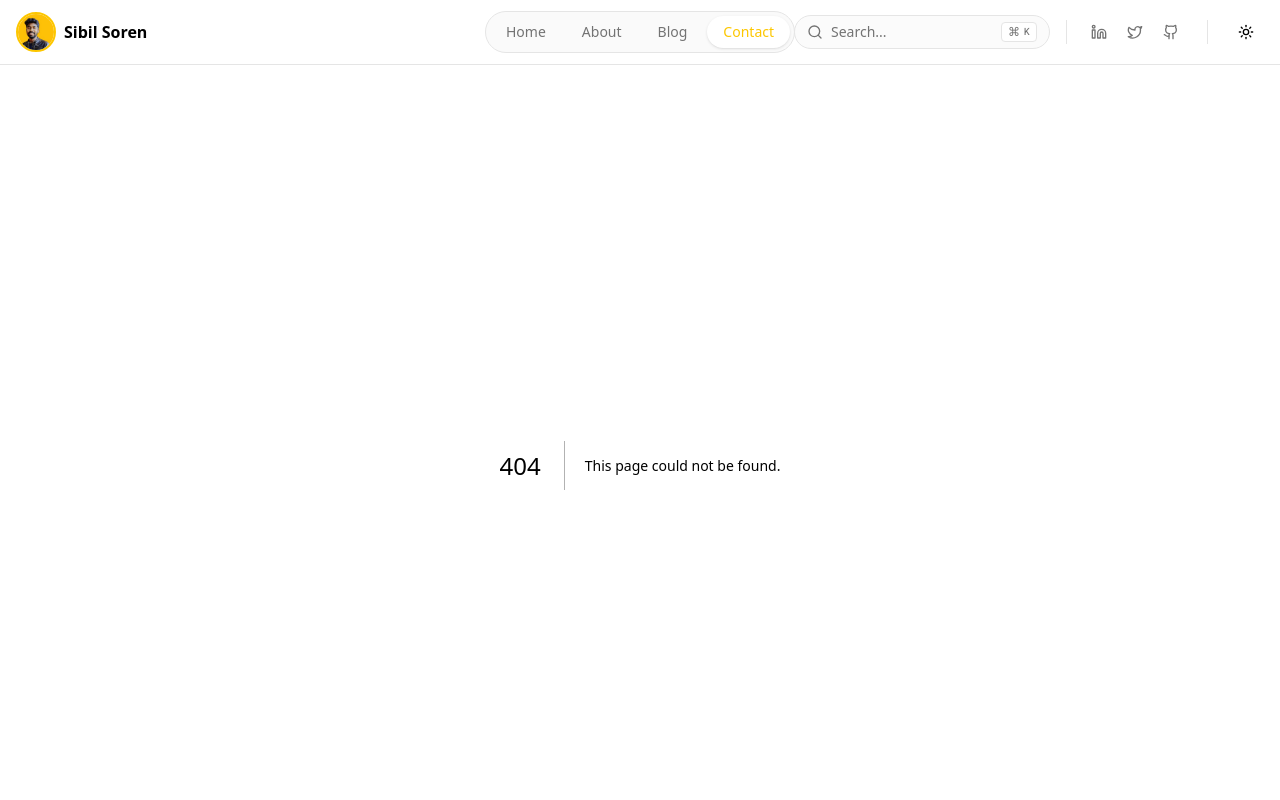
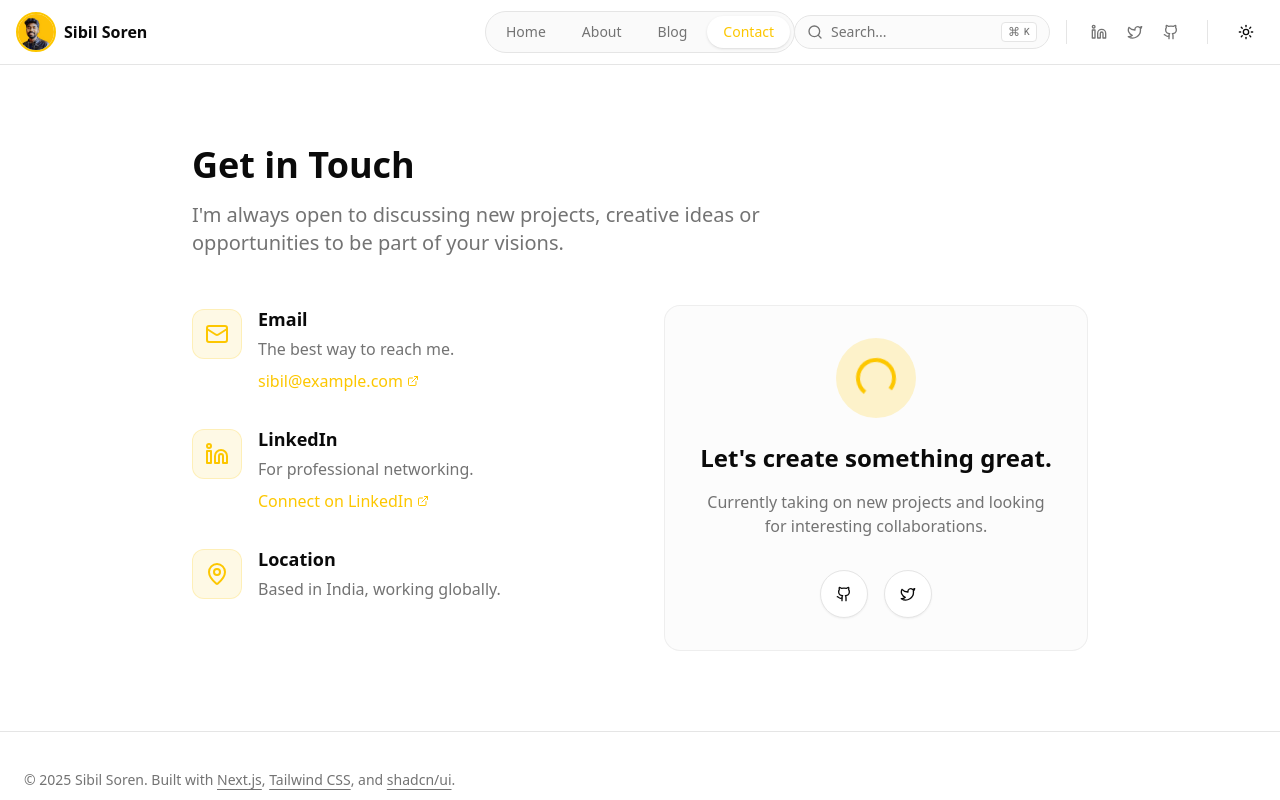
Before and after one commit to SibilSoren/personal-blog, a Next.js app: page /contact in a window 1280 px wide. Before the commit this address had no page. Shown: the top 800 px of the page. Built offline with nearby package versions, Linux system fonts and the light colour scheme.

Commit message:
Phase 6: Implement Contact page with social links

```diff
--- /dev/null
+++ b/src/app/contact/page.tsx
@@ -0,0 +1,83 @@
+import { Container } from "@/components/layout/container"
+import { Button } from "@/components/ui/button"
+import { Mail, Linkedin, Twitter, Github, MapPin, ExternalLink } from "lucide-react"
+import Link from "next/link"
+
+export default function ContactPage() {
+  return (
+    <div className="py-20">
+      <Container>
+        <div className="max-w-4xl mx-auto">
+          <div className="mb-12 text-center md:text-left">
+            <h1 className="text-4xl font-bold mb-4">Get in Touch</h1>
+            <p className="text-xl text-muted-foreground max-w-2xl">
+              I'm always open to discussing new projects, creative ideas or opportunities to be part of your visions.
+            </p>
+          </div>
+
+          <div className="grid md:grid-cols-2 gap-12">
+            <div className="space-y-8">
+              <div className="flex gap-4 items-start group">
+                <div className="mt-1 bg-primary/10 p-3 rounded-xl border border-primary/20 group-hover:bg-primary/20 transition-colors">
+                  <Mail className="h-6 w-6 text-primary" />
+                </div>
+                <div>
+                  <h3 className="font-bold text-lg mb-1">Email</h3>
+                  <p className="text-muted-foreground mb-2">The best way to reach me.</p>
+                  <a href="mailto:sibil@example.com" className="text-primary font-medium hover:underline flex items-center gap-1">
+                    sibil@example.com <ExternalLink className="h-3 w-3" />
+                  </a>
+                </div>
+              </div>
+
+              <div className="flex gap-4 items-start group">
+                <div className="mt-1 bg-primary/10 p-3 rounded-xl border border-primary/20 group-hover:bg-primary/20 transition-colors">
+                  <Linkedin className="h-6 w-6 text-primary" />
+                </div>
+                <div>
+                  <h3 className="font-bold text-lg mb-1">LinkedIn</h3>
+                  <p className="text-muted-foreground mb-2">For professional networking.</p>
+                  <Link href="https://linkedin.com" target="_blank" className="text-primary font-medium hover:underline flex items-center gap-1">
+                    Connect on LinkedIn <ExternalLink className="h-3 w-3" />
+                  </Link>
+                </div>
+              </div>
+
+              <div className="flex gap-4 items-start group">
+                <div className="mt-1 bg-primary/10 p-3 rounded-xl border border-primary/20 group-hover:bg-primary/20 transition-colors">
+                  <MapPin className="h-6 w-6 text-primary" />
+                </div>
+                <div>
+                  <h3 className="font-bold text-lg mb-1">Location</h3>
+                  <p className="text-muted-foreground">Based in India, working globally.</p>
+                </div>
+              </div>
+            </div>
+
+            <div className="bg-muted/30 p-8 rounded-2xl border border-muted-foreground/10 flex flex-col justify-center items-center text-center">
+              <div className="w-20 h-20 bg-primary/20 rounded-full flex items-center justify-center mb-6">
+                 <div className="w-10 h-10 border-4 border-primary border-t-transparent rounded-full animate-spin" />
+              </div>
+              <h3 className="text-2xl font-bold mb-4">Let's create something great.</h3>
+              <p className="text-muted-foreground mb-8">
+                Currently taking on new projects and looking for interesting collaborations.
+              </p>
+              <div className="flex gap-4">
+                <Link href="https://github.com/SibilSoren" target="_blank">
+                  <Button variant="outline" size="icon" className="rounded-full h-12 w-12 hover:bg-primary/10">
+                    <Github className="h-5 w-5" />
+                  </Button>
+                </Link>
+                <Link href="https://twitter.com" target="_blank">
+                  <Button variant="outline" size="icon" className="rounded-full h-12 w-12 hover:bg-primary/10">
+                    <Twitter className="h-5 w-5" />
+                  </Button>
+                </Link>
+              </div>
+            </div>
+          </div>
+        </div>
+      </Container>
+    </div>
+  )
+}
```
